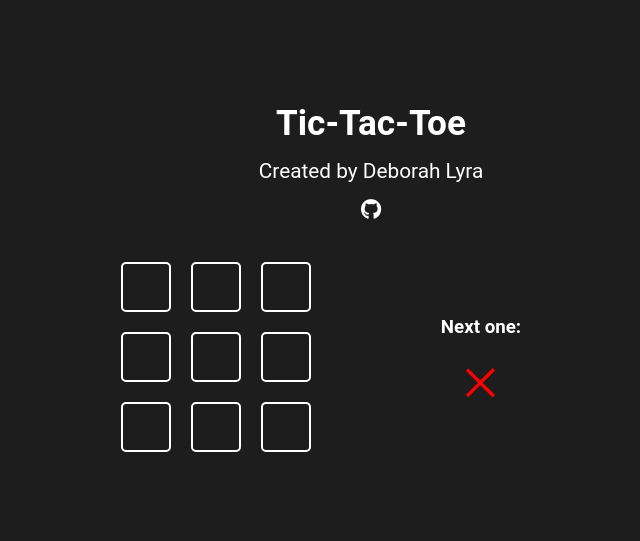
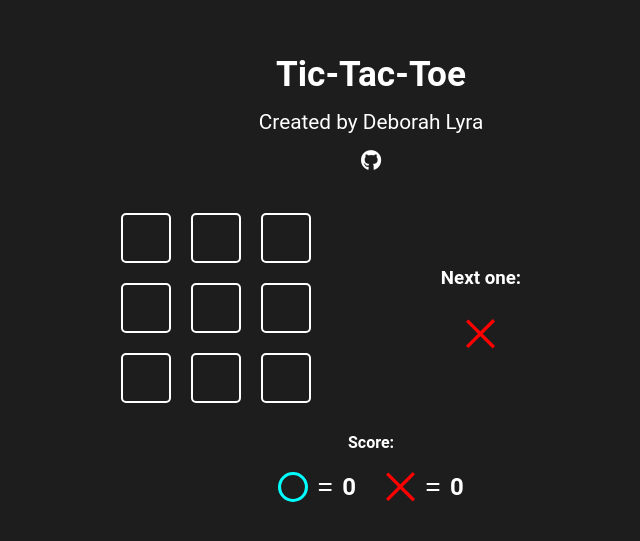
Before and after one commit to DeborahLyra/tic-tac-toe--react, a React (Vite) app: page / in a window 1280 px wide. Shown: the part 143-684 px from the top of the page, without its empty margins (269-909 px from the left). Built offline with nearby package versions, Linux system fonts and the light colour scheme.

Commit message:
creating score component

```diff
--- a/src/components/game/Game.jsx
+++ b/src/components/game/Game.jsx
@@ -2,6 +2,7 @@ import { useState, useEffect } from "react";
 import GameOpition from "../gameOpition/GameOpition"
 import styled from 'styled-components';
 import GameInfo from "../gameInfo/GameInfo";
+import Score from "../../score/Score";
 
 //possibilidades de vitórias
 const winerTable = [
@@ -71,6 +72,7 @@ function Game() {
   }, [winner])
 
   return (
+    <>
       <DivContainer>
         <DivBoard>
           {
@@ -93,7 +95,8 @@ function Game() {
           isDraw={draw}
         />
       </DivContainer>
-
+      <Score/>
+    </>
   )
 }
 
--- /dev/null
+++ b/src/score/Score.jsx
@@ -0,0 +1,47 @@
+import styled from 'styled-components';
+import Icon from '../components/icon/Icon';
+
+function Score() {
+    return (
+        <DivScore >
+            <h4>Score:</h4>
+            <DivScoreInfo>
+                <DivSingleScore>
+                    <Icon iconName='circle' />
+                    <i class="fa-solid fa-equals"></i>
+                    <h2>0</h2>
+                </DivSingleScore>
+                <DivSingleScore>
+                    <Icon iconName='x' />
+                    <i class="fa-solid fa-equals"></i>
+                    <h2>0</h2>
+                </DivSingleScore>
+            </DivScoreInfo>
+
+
+        </DivScore>
+    )
+}
+
+export const DivScore = styled.div`
+    margin-top: 30px;
+    display: flex;
+    flex-direction: column;
+    justify-content: center;
+    align-items: center;
+`
+
+export const DivScoreInfo = styled.div`
+   display: flex;
+   gap: 30px;
+   margin-top: 20px;
+`
+
+export const DivSingleScore = styled.div`
+    display: flex;
+    justify-content: center;
+    align-items: center;
+    gap: 10px;
+`
+
+export default Score
```
Lines whose indentation alone changed are shown as unchanged.
